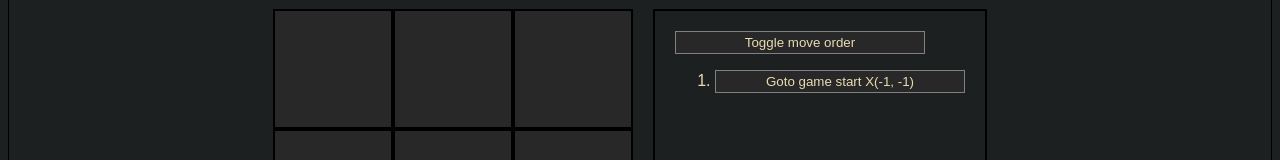
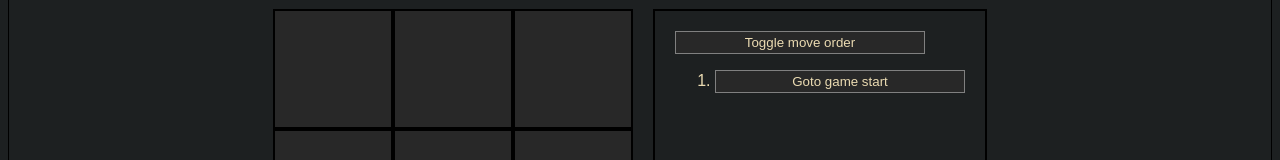
Before and after one commit to raknos13/react-tic-tac-toe, a React (Vite) app: page / in a window 1280 px wide. Shown: the part 244-404 px from the top of the page. Built offline with nearby package versions, Linux system fonts and the light colour scheme.

Commit message:
Correct move display in move history list

```diff
--- a/src/Game.jsx
+++ b/src/Game.jsx
@@ -30,11 +30,11 @@ export default function Game() {
 		const index = squaresInfo.index;
 		const row = Math.floor(index / 3);
 		const col = index % 3;
-		const symbol = move % 2 == 0 ? "X" : "O";
+		const symbol = move % 2 !== 0 ? "X" : "O";
 		if (move > 0) {
 			description = `Goto move #${move} ${symbol}(${row}, ${col})`;
 		} else {
-			description = `Goto game start ${symbol}(${row}, ${col})`;
+			description = `Goto game start`;
 		}
 		return (
 			<li key={move}>
```
